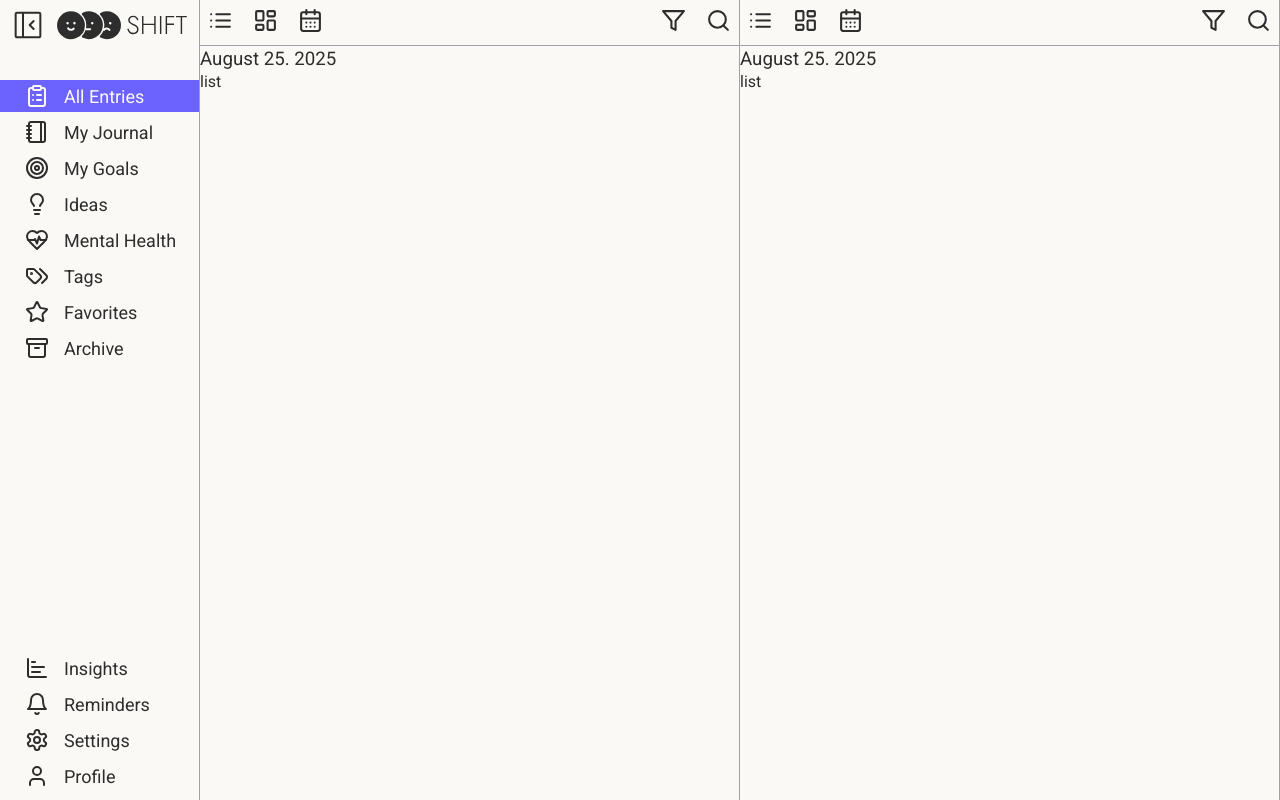
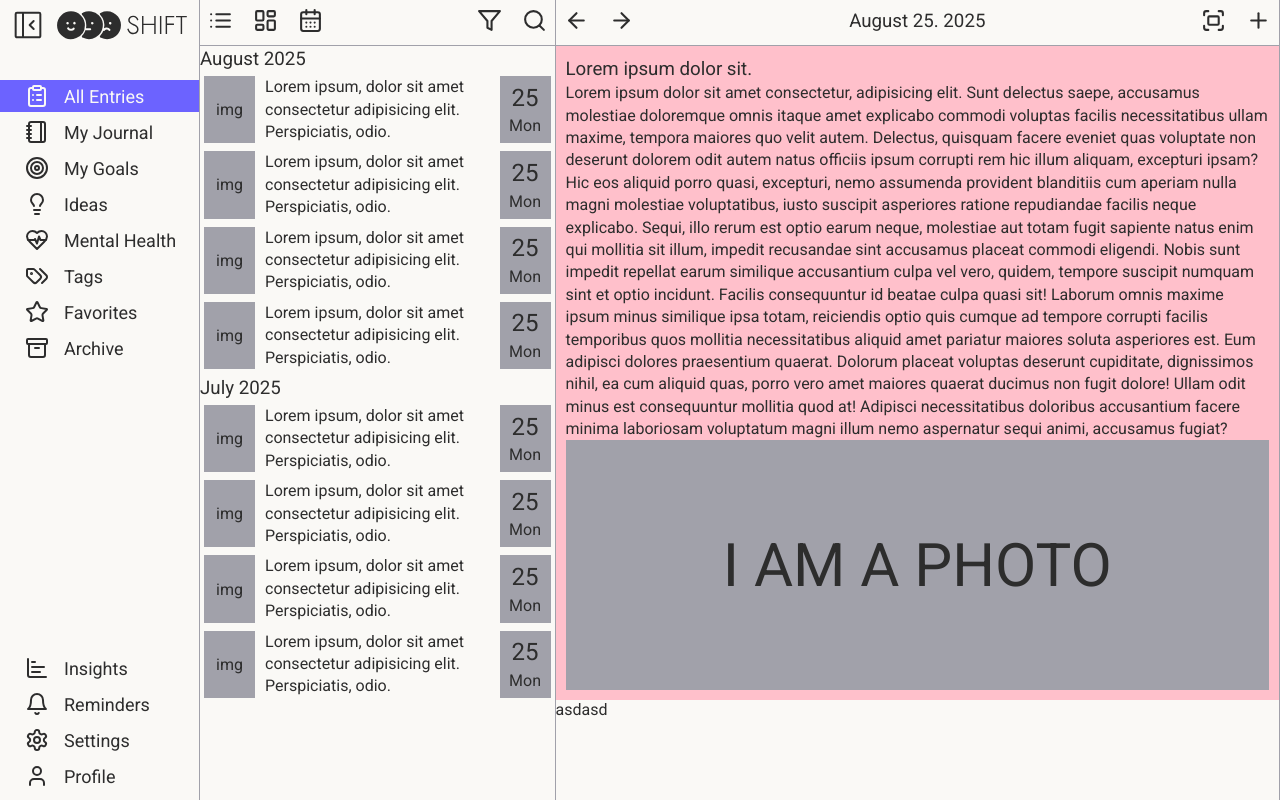
Before and after one commit to kaa1203/shift-app, a React (Vite) app: page /shift/entries in a window 1280 px wide. Built offline with nearby package versions, Linux system fonts and the light colour scheme.

Commit message:
added some style, hehe

```diff
--- a/src/components/App.styled.js
+++ b/src/components/App.styled.js
@@ -20,6 +20,7 @@ export const SideNavWrapper = styled.nav`
 export const HeaderWrapper = styled.header`
   display: flex;
   justify-content: space-between;
+  // flex: 0 0 auto;
   padding: 8px;
   border-bottom: 1px solid var(--muted-gray);
 `;
@@ -89,7 +90,6 @@ export const Nav = styled.nav``;
 export const Main = styled.main`
   display: flex;
   flex: 1;
-  height: 100vh;
 `;
 
 export const Section = styled.section``;
@@ -99,22 +99,68 @@ export const HeadingThree = styled.h3``;
 export const ColumnOne = styled.section`
   display: flex;
   flex-direction: column;
-  flex: 1;
+  flex: 1 1 30%;
   border-right: 1px solid var(--muted-gray);
 `;
 
 export const SectionList = styled.ul``;
 
-export const SectionItem = styled.li``;
+export const SectionItem = styled.li`
+  display: flex;
+  justify-content: space-between;
+  gap: 10px;
+  padding: 4px;
+
+  &:hover {
+    cursor: pointer;
+    background-color: var(--soft-indigo);
+    color: var(--off-white);
+  }
+`;
 
 export const ColumnTwo = styled.section`
   display: flex;
   flex-direction: column;
-  flex: 1;
+  flex: 1 1 70%;
   border-right: 1px solid var(--muted-gray);
 `;
 
-// export const SectionHeader = styled.header`
-//   display: flex;
-//   flex-direction: column;
-// `;
+export const ColumnTwoSection = styled.section`
+  overflow: auto;
+`;
+
+export const ContentWrapper = styled.div`
+  display: flex;
+  flex-direction: column;
+  overflow: auto;
+  gap: 2px;
+`;
+
+export const Article = styled.article`
+  display: flex;
+  flex-direction: column;
+  padding: 10px;
+  overflow: auto;
+  background-color: pink;
+`;
+
+export const DummyDiv = styled.div`
+  display: flex;
+  flex-direction: column;
+  justify-content: center;
+  align-items: center;
+  width: 120px;
+  height: auto;
+  background-color: var(--muted-gray);
+`;
+
+export const DummyPicture = styled.div`
+  display: flex;
+  justify-content: center;
+  align-items: center;
+  text-transform: uppercase;
+  width: 100%;
+  height: 250px;
+  background-color: var(--muted-gray);
+  font-size: 60px;
+`;
--- a/src/components/EntriesList.jsx
+++ b/src/components/EntriesList.jsx
@@ -1,5 +1,7 @@
 import {
   ColumnOne,
+  ContentWrapper,
+  DummyDiv,
   HeaderButton,
   HeaderButtonWrapper,
   HeaderWrapper,
@@ -41,12 +43,106 @@ const EntriesList = ({ data }) => {
           </HeaderButton>
         </HeaderButtonWrapper>
       </HeaderWrapper>
-      <Section>
-        <HeadingThree>August 25. 2025</HeadingThree>
-        <SectionList>
-          <SectionItem>list</SectionItem>
-        </SectionList>
-      </Section>
+      <ContentWrapper>
+        <Section>
+          <HeadingThree>August 2025</HeadingThree>
+          <SectionList>
+            <SectionItem>
+              <DummyDiv>img</DummyDiv>
+              <p>
+                Lorem ipsum, dolor sit amet consectetur adipisicing elit.
+                Perspiciatis, odio.
+              </p>
+              <DummyDiv>
+                <h2>25</h2>
+                <p>Mon</p>
+              </DummyDiv>
+            </SectionItem>
+            <SectionItem>
+              <DummyDiv>img</DummyDiv>
+              <p>
+                Lorem ipsum, dolor sit amet consectetur adipisicing elit.
+                Perspiciatis, odio.
+              </p>
+              <DummyDiv>
+                <h2>25</h2>
+                <p>Mon</p>
+              </DummyDiv>
+            </SectionItem>
+            <SectionItem>
+              <DummyDiv>img</DummyDiv>
+              <p>
+                Lorem ipsum, dolor sit amet consectetur adipisicing elit.
+                Perspiciatis, odio.
+              </p>
+              <DummyDiv>
+                <h2>25</h2>
+                <p>Mon</p>
+              </DummyDiv>
+            </SectionItem>
+            <SectionItem>
+              <DummyDiv>img</DummyDiv>
+              <p>
+                Lorem ipsum, dolor sit amet consectetur adipisicing elit.
+                Perspiciatis, odio.
+              </p>
+              <DummyDiv>
+                <h2>25</h2>
+                <p>Mon</p>
+              </DummyDiv>
+            </SectionItem>
+          </SectionList>
+        </Section>
+        <Section>
+          <HeadingThree>July 2025</HeadingThree>
+          <SectionList>
+            <SectionItem>
+              <DummyDiv>img</DummyDiv>
+              <p>
+                Lorem ipsum, dolor sit amet consectetur adipisicing elit.
+                Perspiciatis, odio.
+              </p>
+              <DummyDiv>
+                <h2>25</h2>
+                <p>Mon</p>
+              </DummyDiv>
+            </SectionItem>
+            <SectionItem>
+              <DummyDiv>img</DummyDiv>
+              <p>
+                Lorem ipsum, dolor sit amet consectetur adipisicing elit.
+                Perspiciatis, odio.
+              </p>
+              <DummyDiv>
+                <h2>25</h2>
+                <p>Mon</p>
+              </DummyDiv>
+            </SectionItem>
+            <SectionItem>
+              <DummyDiv>img</DummyDiv>
+              <p>
+                Lorem ipsum, dolor sit amet consectetur adipisicing elit.
+                Perspiciatis, odio.
+              </p>
+              <DummyDiv>
+                <h2>25</h2>
+                <p>Mon</p>
+              </DummyDiv>
+            </SectionItem>
+            <SectionItem>
+              <DummyDiv>img</DummyDiv>
+              <p>
+                Lorem ipsum, dolor sit amet consectetur adipisicing elit.
+                Perspiciatis, odio.
+              </p>
+              <DummyDiv>
+                <h2>25</h2>
+                <p>Mon</p>
+              </DummyDiv>
+            </SectionItem>
+          </SectionList>
+        </Section>
+      </ContentWrapper>
     </ColumnOne>
   );
 };
--- a/src/components/EntryContent.jsx
+++ b/src/components/EntryContent.jsx
@@ -7,14 +7,16 @@ import {
   HeadingThree,
   SectionList,
   SectionItem,
+  Article,
+  DummyPicture,
+  ColumnTwoSection,
 } from "./App.styled";
 
 import {
-  LuLayoutDashboard,
-  LuCalendarDays,
-  LuList,
-  LuFilter,
-  LuSearch,
+  LuArrowRight,
+  LuArrowLeft,
+  LuPlus,
+  LuFullscreen,
 } from "react-icons/lu";
 
 const EntryContent = () => {
@@ -23,30 +25,55 @@ const EntryContent = () => {
       <HeaderWrapper>
         <HeaderButtonWrapper>
           <HeaderButton>
-            <LuList size="25" />
+            <LuArrowLeft size="25" />
           </HeaderButton>
           <HeaderButton>
-            <LuLayoutDashboard size="25" />
+            <LuArrowRight size="25" />
+          </HeaderButton>
+        </HeaderButtonWrapper>
+        <h3>August 25. 2025</h3>
+        <HeaderButtonWrapper>
+          <HeaderButton>
+            <LuFullscreen size="25" />
           </HeaderButton>
           <HeaderButton>
-            <LuCalendarDays size="25" />
-          </HeaderButton>
-        </HeaderButtonWrapper>
-        <HeaderButtonWrapper>
-          <HeaderButton>
-            <LuFilter size="25" />
-          </HeaderButton>
-          <HeaderButton>
-            <LuSearch size="25" />
+            <LuPlus size="25" />
           </HeaderButton>
         </HeaderButtonWrapper>
       </HeaderWrapper>
-      <Section>
-        <HeadingThree>August 25. 2025</HeadingThree>
-        <SectionList>
-          <SectionItem>list</SectionItem>
-        </SectionList>
-      </Section>
+      <ColumnTwoSection>
+        <Article>
+          <h3>Lorem ipsum dolor sit.</h3>
+          <p>
+            Lorem ipsum dolor sit amet consectetur, adipisicing elit. Sunt
+            delectus saepe, accusamus molestiae doloremque omnis itaque amet
+            explicabo commodi voluptas facilis necessitatibus ullam maxime,
+            tempora maiores quo velit autem. Delectus, quisquam facere eveniet
+            quas voluptate non deserunt dolorem odit autem natus officiis ipsum
+            corrupti rem hic illum aliquam, excepturi ipsam? Hic eos aliquid
+            porro quasi, excepturi, nemo assumenda provident blanditiis cum
+            aperiam nulla magni molestiae voluptatibus, iusto suscipit
+            asperiores ratione repudiandae facilis neque explicabo. Sequi, illo
+            rerum est optio earum neque, molestiae aut totam fugit sapiente
+            natus enim qui mollitia sit illum, impedit recusandae sint accusamus
+            placeat commodi eligendi. Nobis sunt impedit repellat earum
+            similique accusantium culpa vel vero, quidem, tempore suscipit
+            numquam sint et optio incidunt. Facilis consequuntur id beatae culpa
+            quasi sit! Laborum omnis maxime ipsum minus similique ipsa totam,
+            reiciendis optio quis cumque ad tempore corrupti facilis temporibus
+            quos mollitia necessitatibus aliquid amet pariatur maiores soluta
+            asperiores est. Eum adipisci dolores praesentium quaerat. Dolorum
+            placeat voluptas deserunt cupiditate, dignissimos nihil, ea cum
+            aliquid quas, porro vero amet maiores quaerat ducimus non fugit
+            dolore! Ullam odit minus est consequuntur mollitia quod at! Adipisci
+            necessitatibus doloribus accusantium facere minima laboriosam
+            voluptatum magni illum nemo aspernatur sequi animi, accusamus
+            fugiat?
+          </p>
+          <DummyPicture>i am a photo</DummyPicture>
+        </Article>
+        <div>asdasd</div>
+      </ColumnTwoSection>
     </ColumnTwo>
   );
 };
--- a/src/components/GlobalStyle.styled.js
+++ b/src/components/GlobalStyle.styled.js
@@ -19,10 +19,12 @@ const GlobalStyle = createGlobalStyle`
 }
 
 html {
+	height: 100%;
 	box-sizing: border-box;
 }
 
 body {
+	height: 100%;
 	background-color: var(--off-white);
 	color: var(--black);
 	margin: 0;
```
